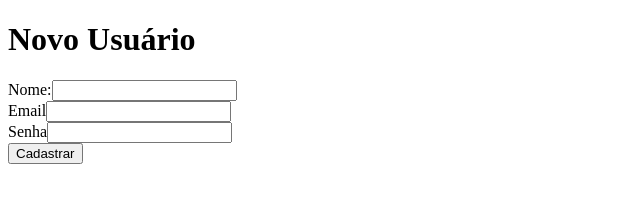
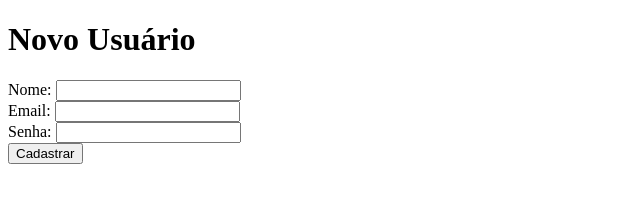
Before and after one commit to johntec-ads/meuapp, a React (Create React App) app: page / in a window 1280 px wide. Shown: the top 214 px of the page, without its empty margins (0-640 px from the left). Built offline with nearby package versions, Linux system fonts and the light colour scheme.

Commit message:
form_button_condition

```diff
--- a/src/App.js
+++ b/src/App.js
@@ -8,42 +8,47 @@ class App extends Component {
       email: '',
       senha: '',
       error: ''
+
+
     }
-
-    this.cadastrar = this.cadastrar.bind(this) ;
+    this.cadastrar = this.cadastrar.bind(this);
 
   }
 
   cadastrar (event) {
-    const {nome, email, senha} = this.state ;
+    const { nome, email, senha } = this.state ;
 
-    if( nome !== '' && email !== '' && senha !== '' ) {
+    if ( nome !== '' &&  email !== '' && senha !== '' ) {
 
-      alert( ` Nome: ${nome}\n E-mail: ${email}\n Senha: ${senha} ` );
-    } else {
+      alert(`
+              Nome  : ${nome} \n
+              E-mail: ${email}\n
+              Senha : ${senha} `)
 
-      this.setState( { error: 'Preencha os campos corretamente' } )
+    }else {
+      this.setState({error:'Preenchimento Invalido!'})
     }
 
     event.preventDefault();
   }
+
 
   render() {
     return(
       <div>
           <h1>Novo Usuário</h1>
 
-          {this.state.error && <p> {this.state.error} </p>}
+          {this.state.error && <h4> {this.state.error} </h4>}
 
         <form onSubmit={this.cadastrar} >
-          Nome:
+          <label> Nome: </label>
           <input
                   type='text'
                   value={this.state.nome}
                   onChange={ (e) => this.setState({nome: e.target.value}) }
           />
           <br></br>
-          Email
+          <label> Email: </label>
           <input
             type='email'
             name='email'
@@ -51,15 +56,17 @@ class App extends Component {
             onChange={ (e) => this.setState({email: e.target.value}) }
           />
           <br></br>
-          Senha
+          <label> Senha: </label>
           <input
             type='password'
             name='senha'
             value={this.state.senha}
             onChange={ (e) => this.setState({senha: e.target.value}) }
           />
+
           <br></br>
-          <button type='submit'>Cadastrar</button>
+
+          <button type='Submit'>Cadastrar</button>
 
         </form>
 
```
